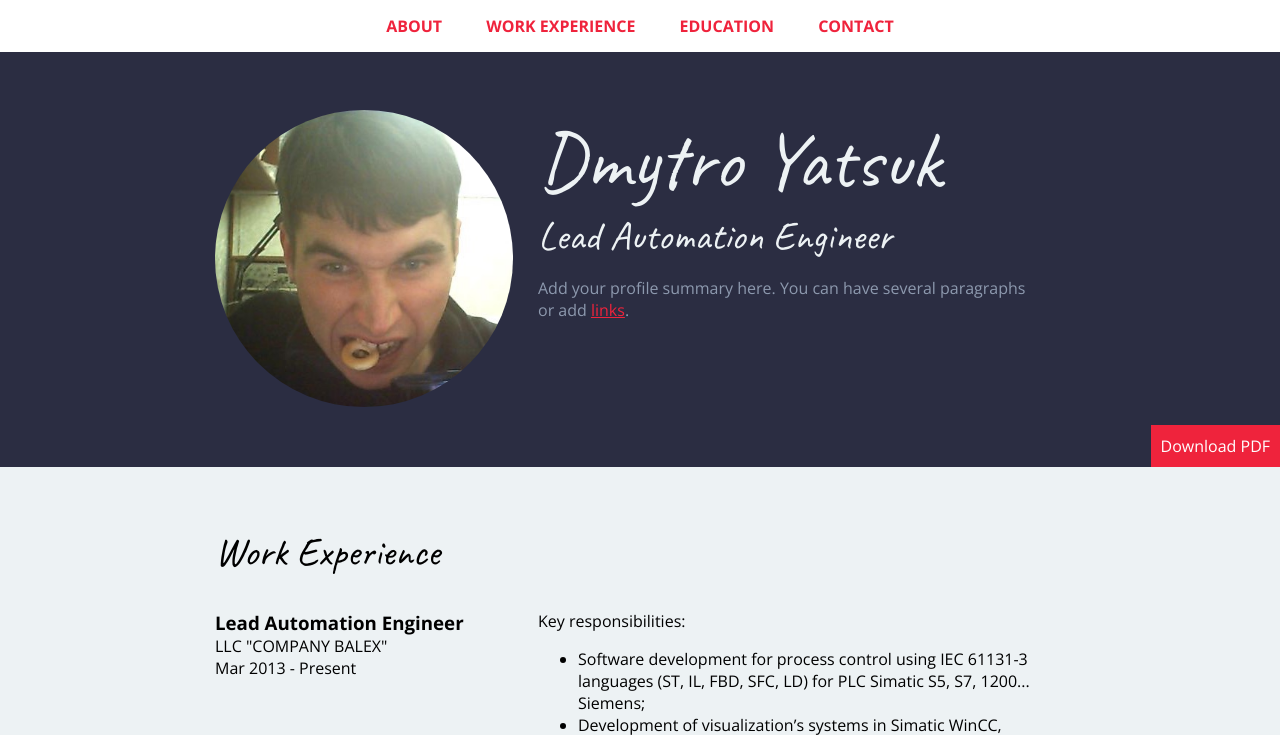
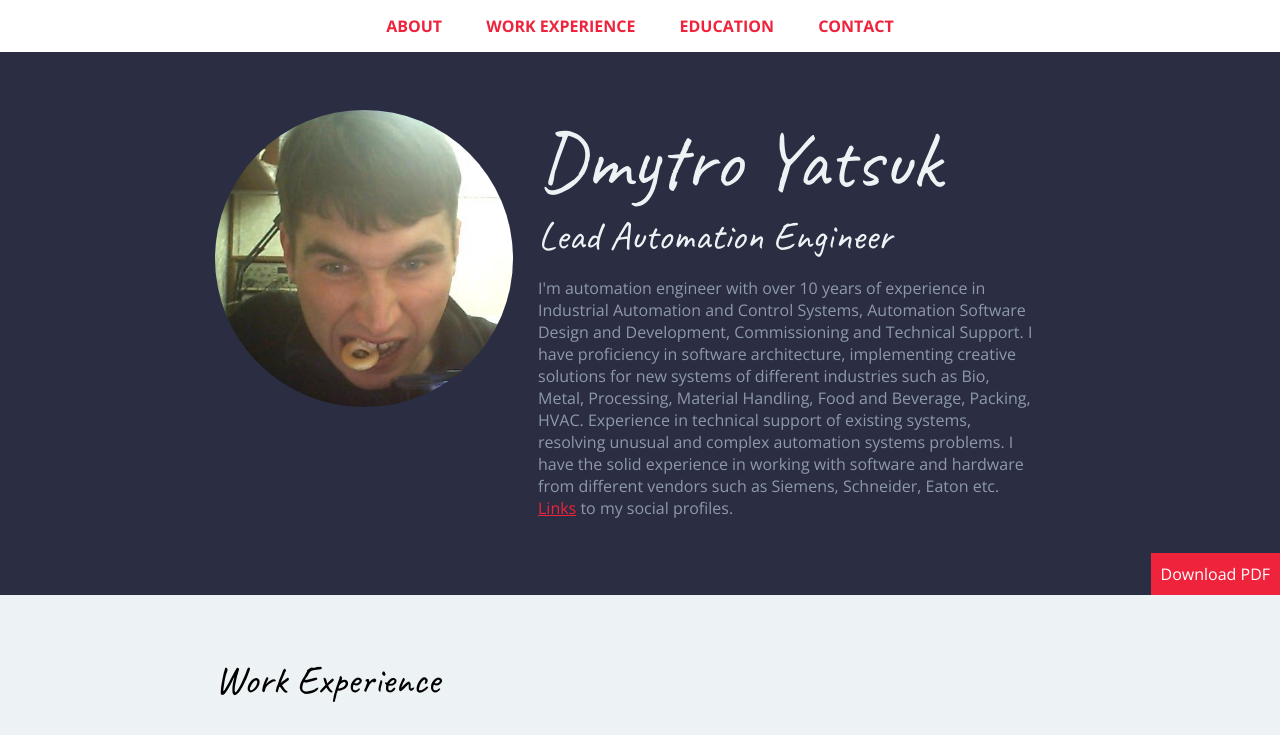
Before and after one commit to DmitroYatsuk/yda-resume, a plain HTML site: page index.html in a window 1280 px wide. Shown: the top 735 px of the page. Drawn offline with nearby package versions, Linux system fonts and the light colour scheme.

Commit message:
Update index.html
Title of the site and Profile summary have been added

```diff
--- a/index.html
+++ b/index.html
@@ -6,7 +6,7 @@
     <meta name="viewport" content="width=device-width, initial-scale=1.0">
     <link rel="stylesheet" href="css/style.css">
     <link href="https://fonts.googleapis.com/css?family=Caveat|Open+Sans:400,700" rel="stylesheet">
-    <title>Your Name | Resume</title>
+    <title>Dmytro Yatsuk | Resume</title>
 </head>
 <body>
     <!-- // Intro -->
@@ -20,12 +20,15 @@
         <div class="content-wrap">
         <img class="profile-img col-narrow" src='images/yda_work.jpg' alt="Your Name">
         <div class="col-wide">
-        <h1>Dmytro Yatsuk</h1>
-        <h2>Lead Automation Engineer</h2>
-        <p>Add your profile summary here. You can have several paragraphs or add <a href="#">links</a>.</p>
+            <h1>Dmytro Yatsuk</h1>
+            <h2>Lead Automation Engineer</h2>
+            <p>I'm automation engineer with over 10 years of experience in Industrial Automation and Control Systems, Automation Software Design and Development, Commissioning and Technical Support. I have proficiency in software architecture, implementing creative solutions for new systems of different industries such as Bio, Metal, Processing, Material Handling, Food and Beverage, Packing, HVAC.
+            Experience in technical support of existing systems, resolving unusual and complex automation systems problems.
+            I have the solid experience in working with software and hardware from different vendors such as Siemens, Schneider, Eaton etc.
+             <a href="#contact">Links</a> to my social profiles.</p>
+            </div>
         </div>
-        </div>
-        <a href="resume.pdf" class="btn download" download>Download PDF</a>
+        <a href="/downloads/Yatsuk_CV.pdf" class="btn download" download>Download PDF</a>
     </header>
 
     <main>
```
